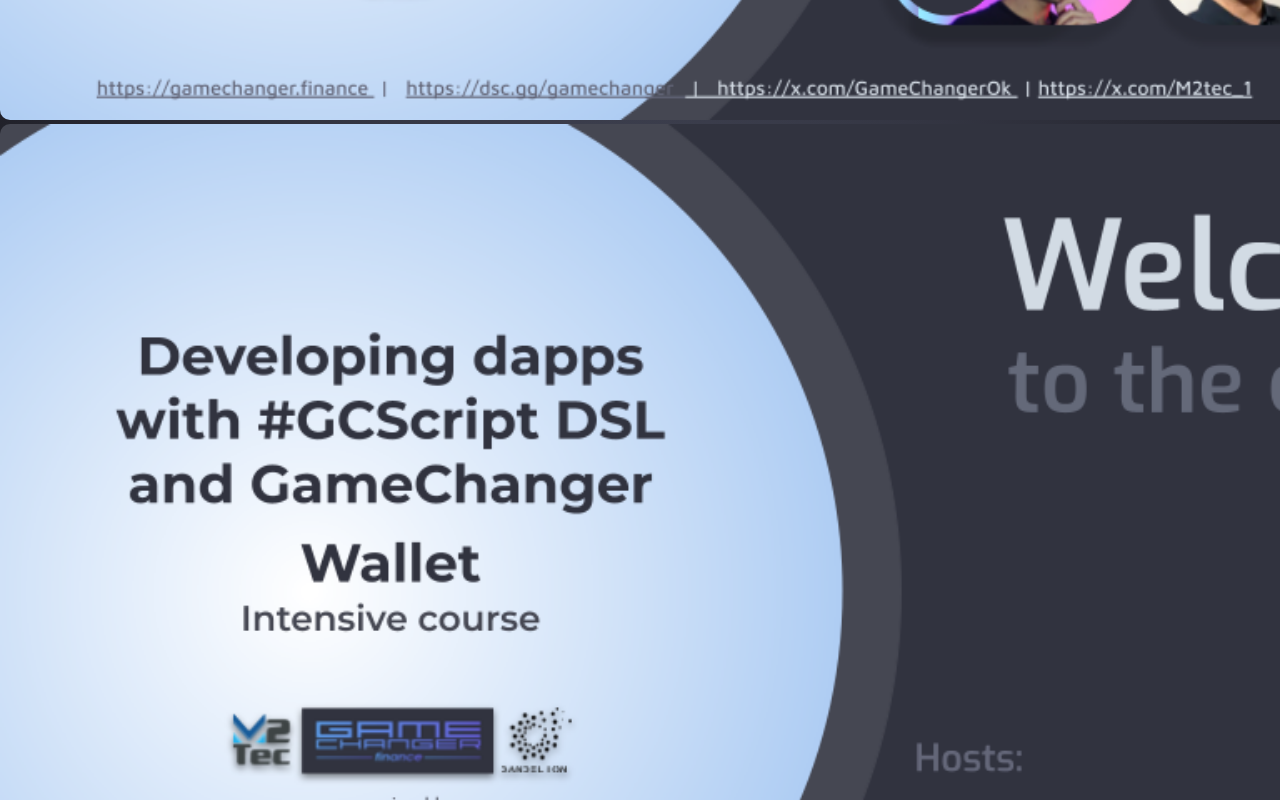
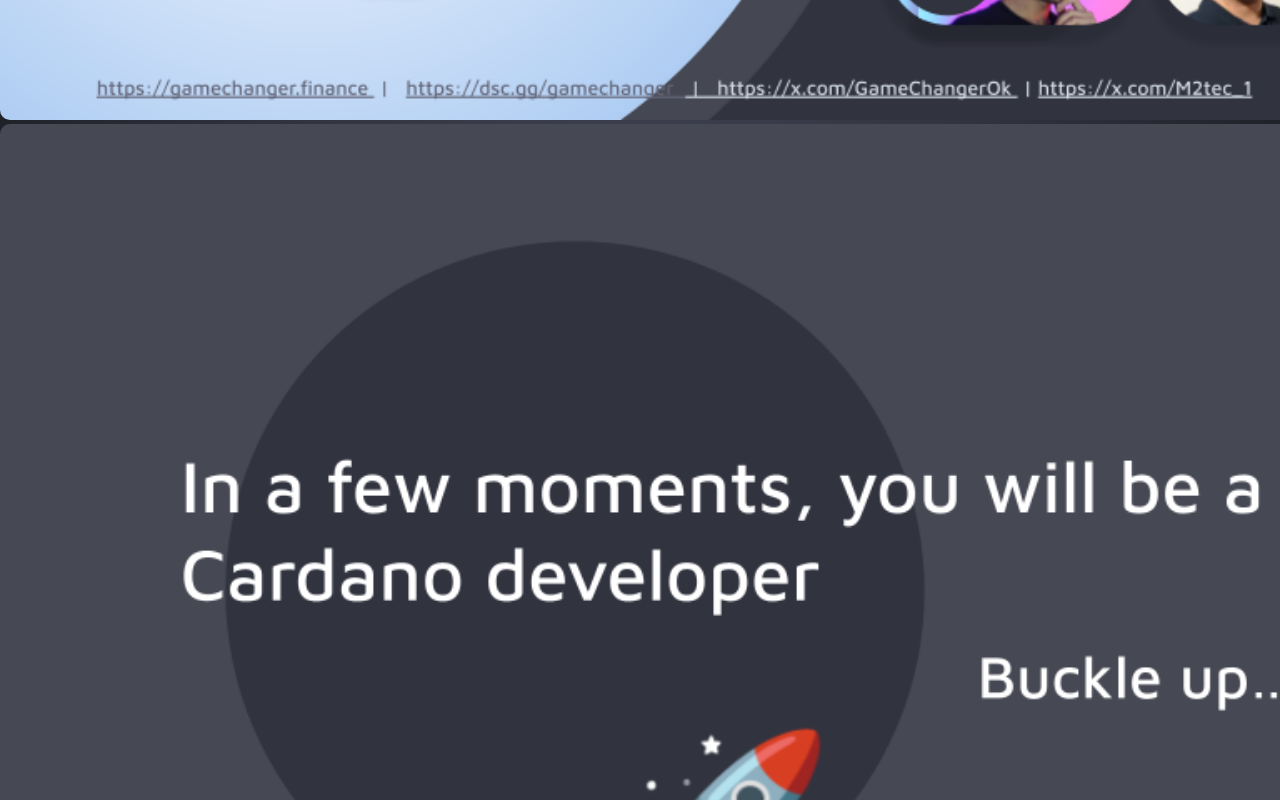
Before and after one commit to M2tec/gc-f12-animotion, a SvelteKit app: page / in a window 1280 px wide. Shown: the part 780-1580 px from the top of the page. Built offline with nearby package versions, Linux system fonts and the light colour scheme.

Commit message:
test static2

```diff
--- a/src/routes/+page.svelte
+++ b/src/routes/+page.svelte
@@ -23,14 +23,14 @@
 	</Slide>
 
 	<Slide class="h-full place-content-center place-items-center">
-		<img style="height: 900px;" src='/assets/workshop_1.png' alt="Welcome" />
+		<img style="height: 900px;" src='/assets/workshop_2.png' alt="Welcome" />
 
 	</Slide>
 
 	<Slide class="h-full place-content-center place-items-center">
 		<video width="1920" height="1080" autoplay controls>
 			<track default kind="captions" srclang="en" src="/assets/GC_Intro_Edu_Gray.mp4" />
-			<source src="$lib/assets/GC_Intro_Edu_Gray.mp4" type="video/mp4" />
+			<source src="/assets/GC_Intro_Edu_Gray.mp4" type="video/mp4" />
 			Your browser does not support the video tag.
 		</video>
 	</Slide>
```
